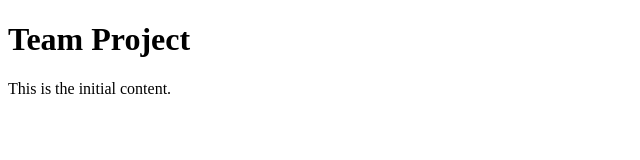
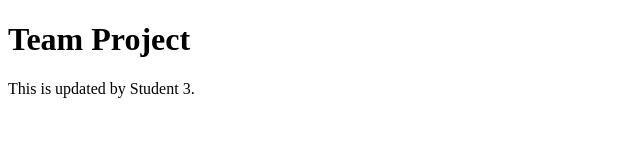
Before and after one commit to mary838/team-lazy-xzo, a plain HTML site: page index.html in a window 1280 px wide. Shown: the full height of the page, 0-640 px from the left. Drawn offline with Linux system fonts and the light colour scheme.

Commit message:
Update paragraph by Student 3

```diff
--- a/index.html
+++ b/index.html
@@ -7,6 +7,6 @@
   </head>
   <body>
     <h1>Team Project</h1>
-    <p>This is the initial content.</p>
+    <p>This is updated by Student 3.</p>
   </body>
 </html>
```
